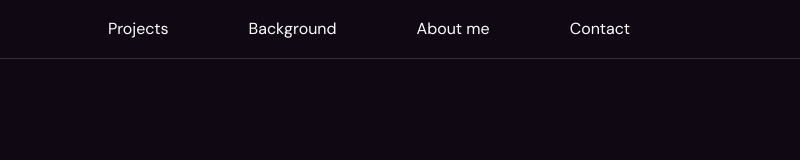
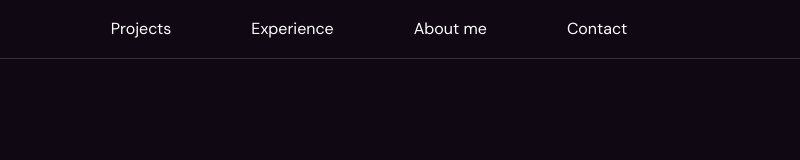
Before and after one commit to magalimou/magalimou.github.io, a React (Vite) app: page / in a window 1280 px wide. Shown: the top 160 px of the page, without its empty margins (247-1047 px from the left). Built offline with nearby package versions, Linux system fonts and the light colour scheme.

Commit message:
improve accessibility of the hero section

```diff
--- a/src/components/layout/Header.jsx
+++ b/src/components/layout/Header.jsx
@@ -27,7 +27,7 @@ const Header = () => {
                   href={`#${id}`}
                   className="text-[var(--text-color-dark)] text-base px-4 py-1.5 rounded-[10px] hover:bg-[#2f1b3a] transition"
                 >
-                  {id === 'experience' ? 'Background' : id === 'about' ? 'About me' : id.charAt(0).toUpperCase() + id.slice(1)}
+                  {id === 'experience' ? 'Experience' : id === 'about' ? 'About me' : id.charAt(0).toUpperCase() + id.slice(1)}
                 </a>
               </li>
             ))}
--- a/src/components/sections/Hero.jsx
+++ b/src/components/sections/Hero.jsx
@@ -22,8 +22,8 @@ const Hero = () => {
               I enjoy working on both backend and frontend development.
             </p>
             <div className="flex flex-wrap items-center justify-center md:justify-start gap-4">
-            <a href="/cv-magali-mourino.pdf" target="_blank" rel="noopener noreferrer">
-              <Button text="Download CV" icon={faArrowDown} className="btn text-base" />
+            <a aria-label="Download my CV in PDF format" href="/cv-magali-mourino.pdf" target="_blank" rel="noopener noreferrer">
+              <Button  text="Download CV" icon={faArrowDown} className="btn text-base" />
             </a>
 
               <div className="relative group">
@@ -65,7 +65,7 @@ const Hero = () => {
             <img
               className="w-full h-auto rounded-full blur-shadow floating "
               src={profilePhoto}
-              alt="Profile"
+              alt="A charming, digitally rendered young woman with warm brown eyes and long, wavy dark hair smiles gently. She is wearing a black turtleneck sweater, blue jeans, and gold rectangular hoop earrings. The background features a soft gradient of orange and reddish hues, suggesting either a sunrise or sunset. The overall style is reminiscent of contemporary 3D animation."
             />
           </div>
         </div>
```
